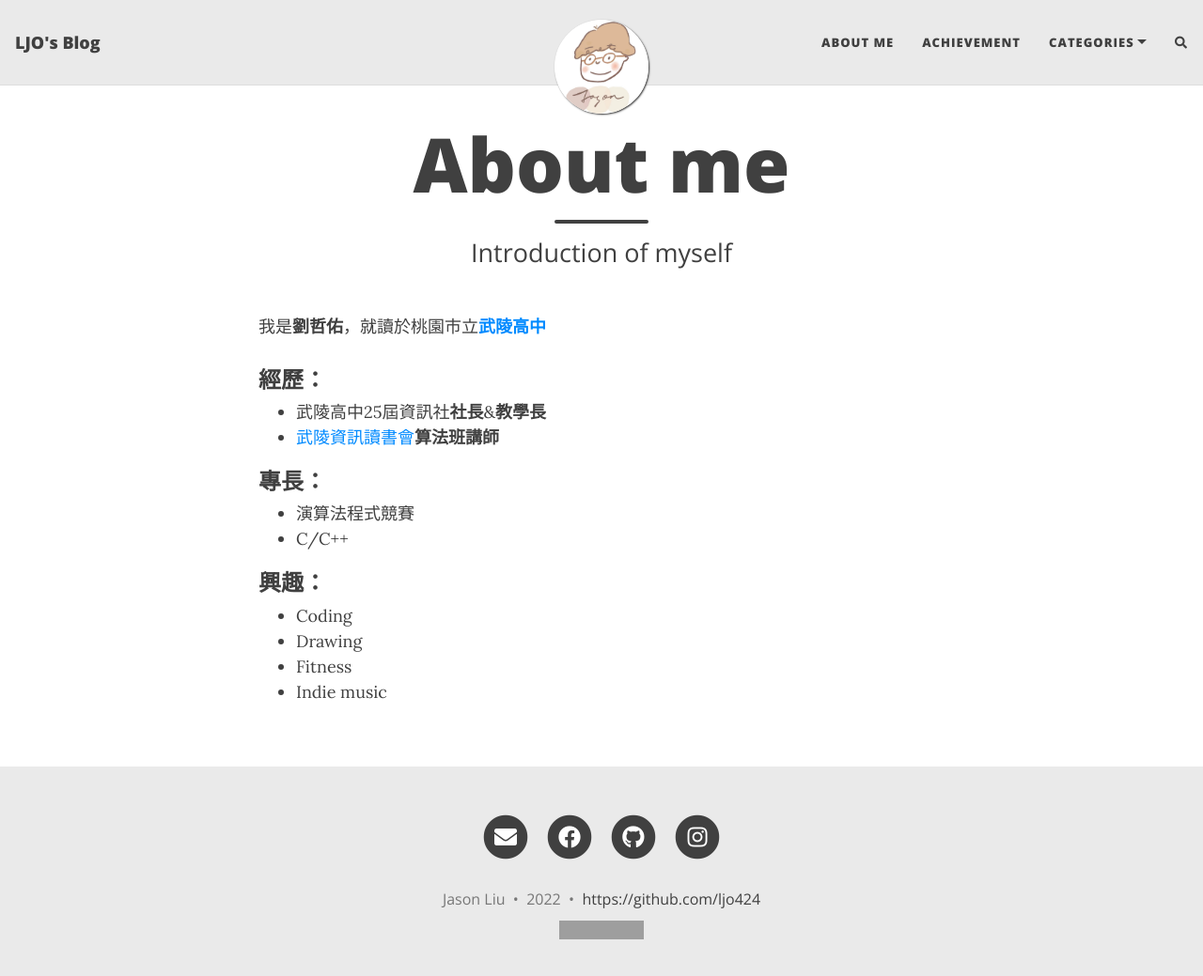
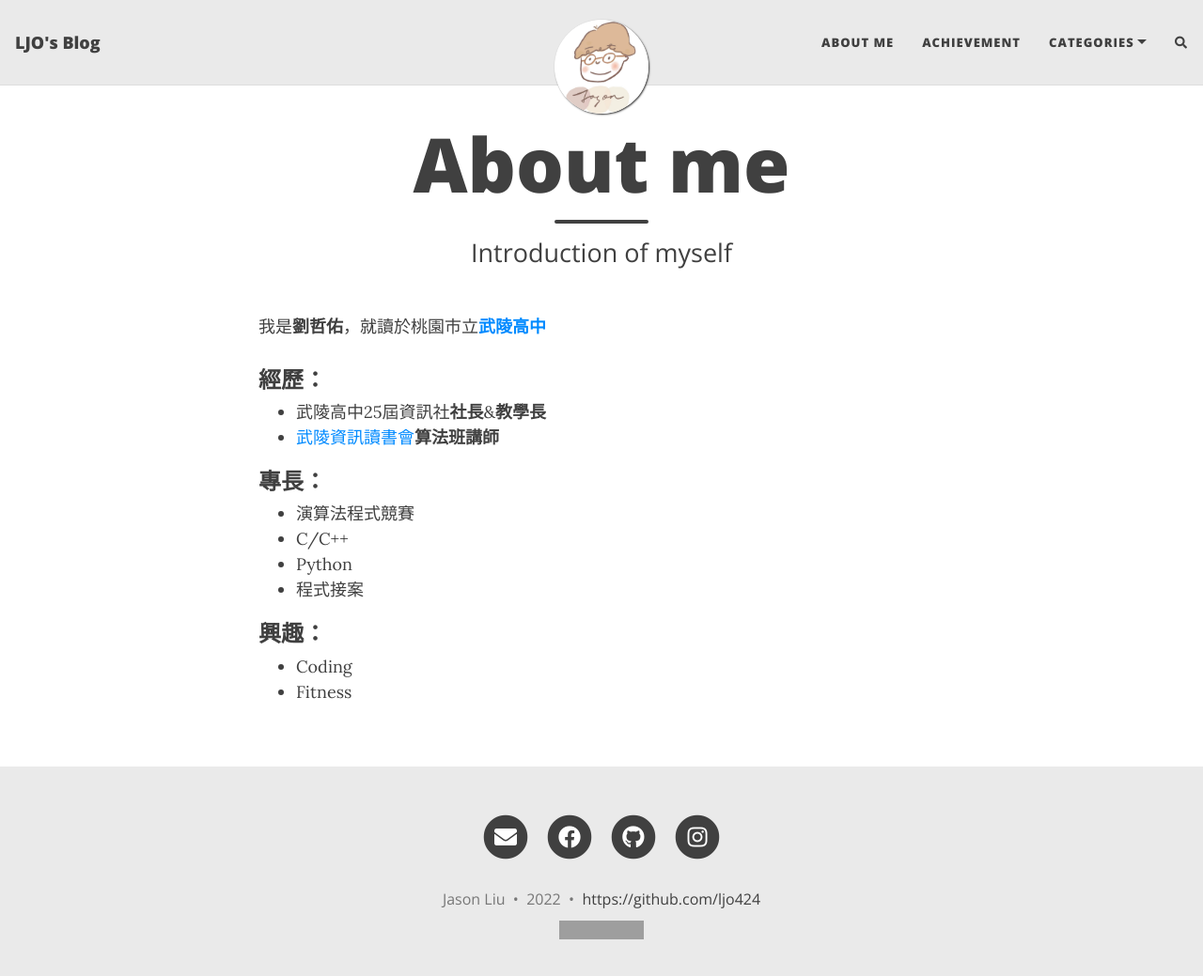
Before and after one commit to jason810496/blog, a Jekyll site: the page built from aboutme.md, in a window 1280 px wide and 1050 px high. Shown: the top 1039 px of the window at 94% size. Built offline with Jekyll 4.4.1, drawn with Linux system fonts in a browser that asks for light colours; nearby versions of some CDN libraries; comment, search, counter and statistics services are not loaded; grey boxes are pictures that could not be loaded.

Commit message:
upd about me

```diff
--- a/aboutme.md
+++ b/aboutme.md
@@ -13,9 +13,9 @@ subtitle: Introduction of myself
 ### 專長：
 - 演算法程式競賽
 - C/C++
+- Python
+- 程式接案
 
 ### 興趣：
 - Coding
-- Drawing
 - Fitness
-- Indie music
```
